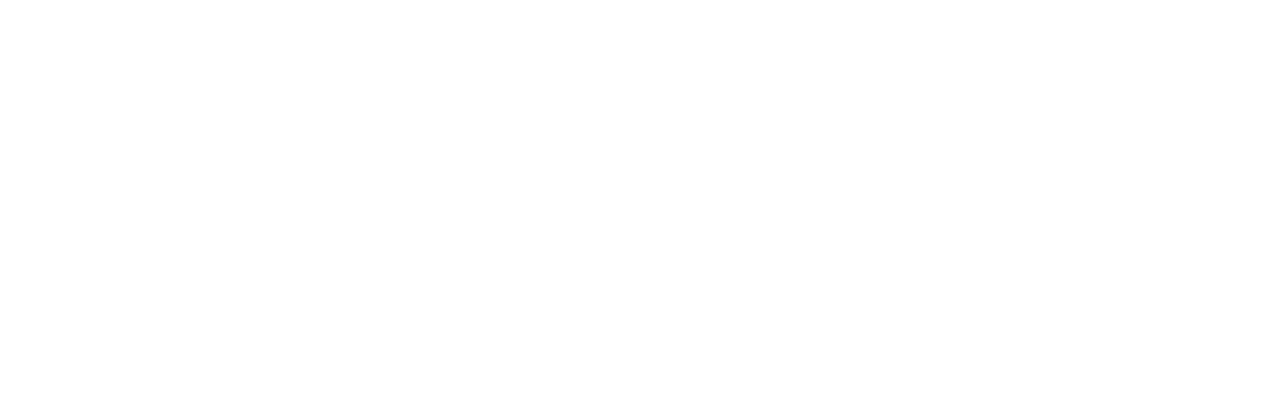
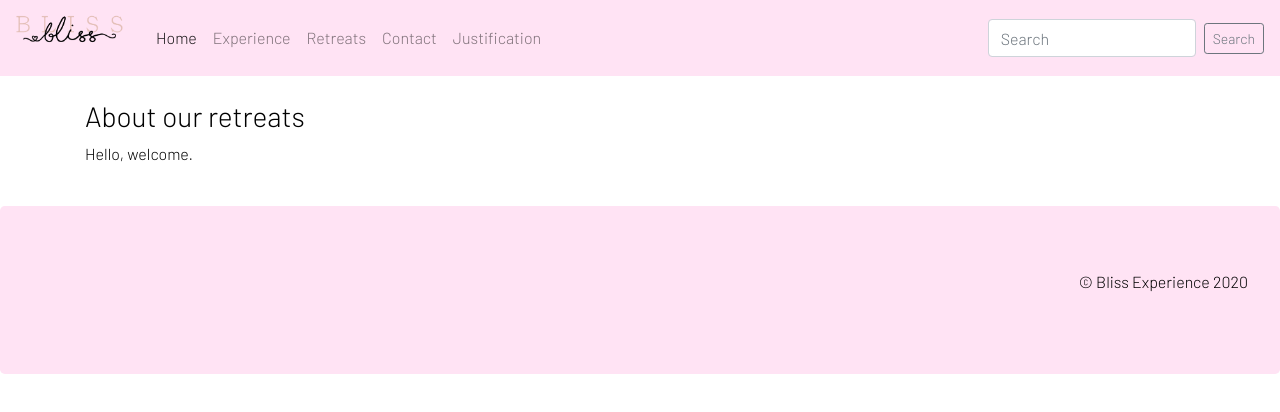
Before and after one commit to riannescholtens/bliss-experience, a plain HTML site: page index.html in a window 1280 px wide. Drawn offline with Linux system fonts and the light colour scheme.

Commit message:
layout retreats page

```diff
--- a/css/styles.css
+++ b/css/styles.css
@@ -3,3 +3,9 @@
 	margin: 0;
 	padding: 0;
 }
+
+body {
+	background-color: #FFFFFF;
+	color: #000000;
+	font-family: 'Barlow', sans-serif;
+}
--- a/index.html
+++ b/index.html
@@ -1,11 +1,72 @@
 <!doctype html>
-<html>
+<html lang="en">
 <head>
-<meta charset="UTF-8">
-<title>index</title>
-<link href="css/styles.css" rel="stylesheet" type="text/css">
+    <!-- Required meta tags -->
+    <meta charset="utf-8">
+    <meta name="viewport" content="width=device-width, initial-scale=1, shrink-to-fit=no">
+
+	<!-- Bootstrap CSS -->
+	<link rel="stylesheet" href="css/bootstrap.min.css">
+	<link href="https://fonts.googleapis.com/css2?family=Barlow:wght@300&display=swap" rel="stylesheet">
+	<link href="css/styles.css" rel="stylesheet" type="text/css">
+
+	<title>bliss-website</title>
 </head>
+<body>
+	<!-- Top of the page -->
+	<!-- The navigation bar will go here -->
+  <nav class="navbar navbar-expand-lg navbar-light" style="background-color: #FFE3F4">
+	  <a class="navbar-brand" href="#">
+		  <img alt="bliss logo" src="images/BLISS LOGO OFFICIAL.png" height="50">
+	  </a>
+  		<button class="navbar-toggler" type="button" data-toggle="collapse" data-target="#navbarSupportedContent" aria-controls="navbarSupportedContent" aria-expanded="false" aria-label="Toggle navigation">
+    	<span class="navbar-toggler-icon"></span>
+ 		</button>
 
-<body>
+		  <div class="collapse navbar-collapse" id="navbarSupportedContent">
+			<ul class="navbar-nav mr-auto">
+			  <li class="nav-item active">
+				<a class="nav-link" href="#">Home</a>
+			  </li>
+			  <li class="nav-item">
+				<a class="nav-link" href="#">Experience</a>
+			  </li>
+			  <li class="nav-item">
+				<a class="nav-link" href="#">Retreats <span class="sr-only">(current)</span></a>
+			  </li>
+			  <li class="nav-item">
+				<a class="nav-link" href="#">Contact</a>
+			  </li>
+				<li class="nav-item">
+				<a class="nav-link" href="#">Justification</a>
+			  </li>
+			</ul>
+
+			  <!-- Search Button -->
+		<form class="form-inline my-2 my-lg-0">
+		  <input class="form-control mr-sm-2" type="search" placeholder="Search" aria-label="Search">
+		  <button class="btn btn-sm btn-outline-secondary" type="button">Search</button>
+		</form>
+  		</div>
+	  </nav>
+	<main class="container">
+		<div class="row">
+		<div class="col-sm-12 col-md-8 col-lg-6">
+		<br>
+	<!-- Summary of our retreats -->
+	<h3>About our retreats</h3>
+			<p>Hello, welcome.</p>
+			</div>
+		</div>
+</main>
+	<br>
+	 <!-- And now the footer -->
+	  <footer class="jumbotron mb-0 text-right" style="background-color: #FFE3F4">
+		  <p>&copy; Bliss Experience 2020</p>
+	  </footer>
+
+	<!-- jQuery first (popper.js is included in the bootstrap js), then Bootstrap JS -->
+    <script src="js/jquery-3.4.1.slim.min.js"></script>
+    <script src="js/bootstrap.bundle.min.js"></script>
 </body>
 </html>
```
Also changed, not shown: images/BLISS LOGO OFFICIAL.png (added).
